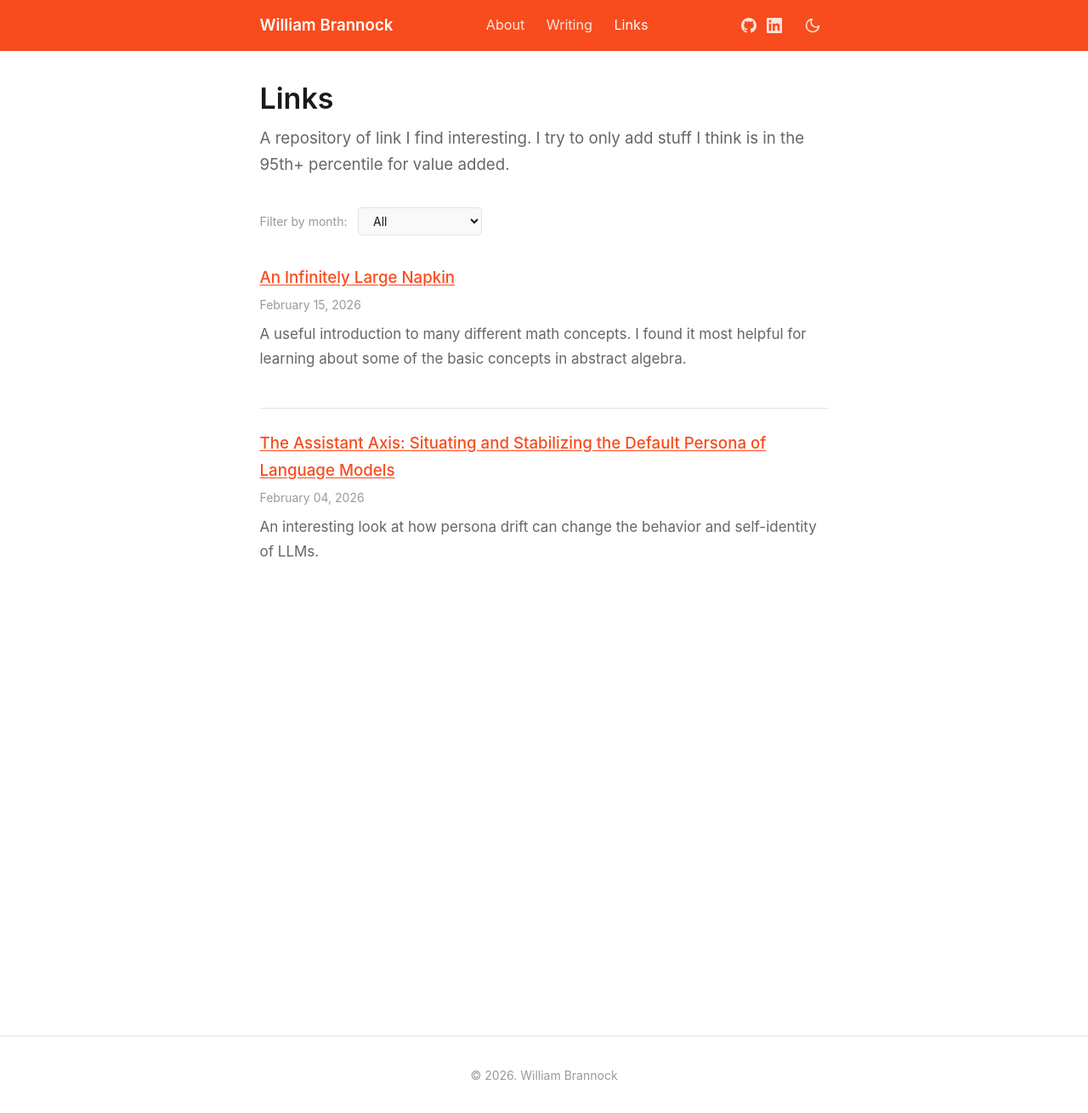
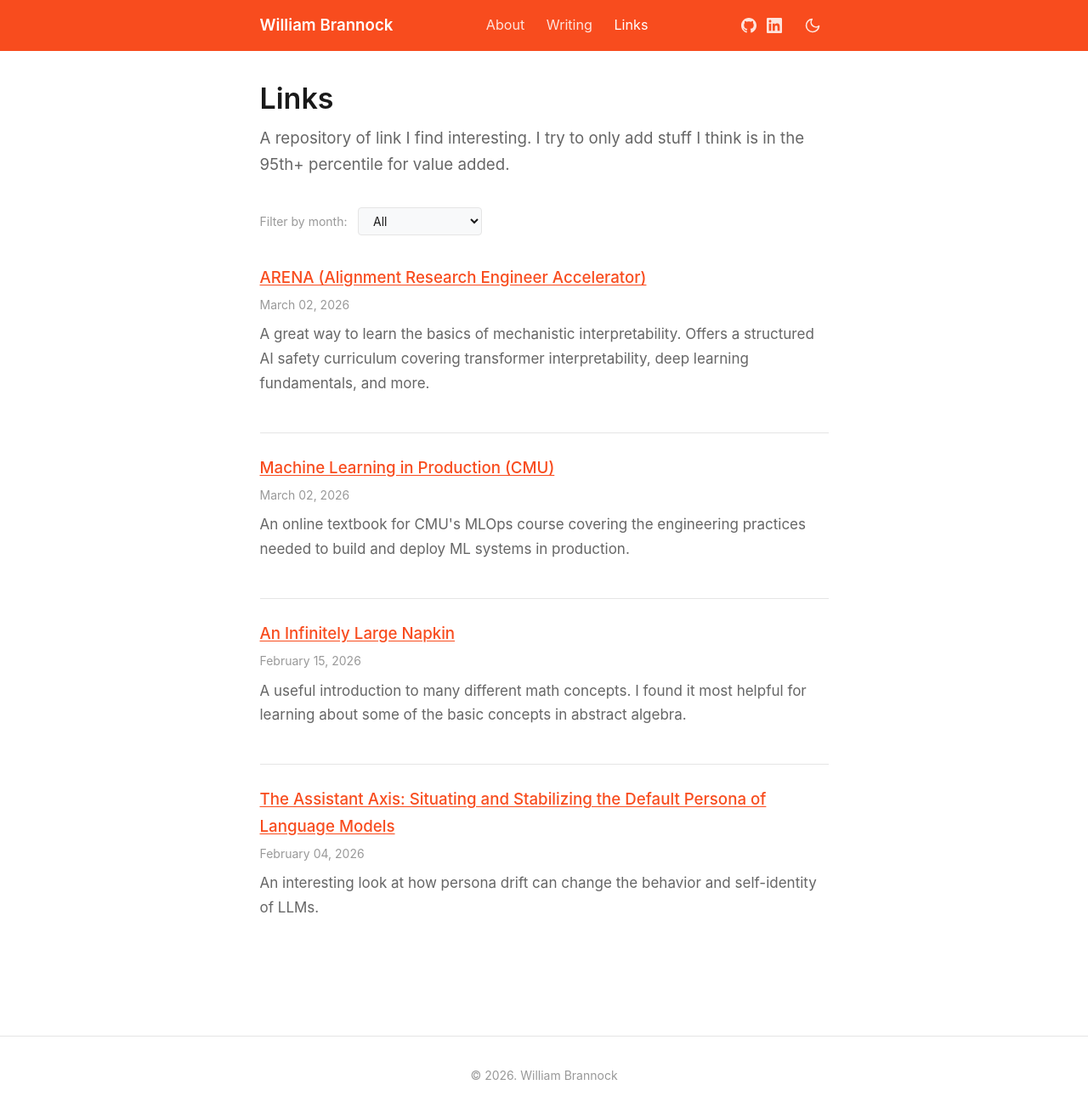
Before and after one commit to wbrannock/wbrannock.github.io, a Jekyll site: the page built from links.md, in a window 1280 px wide and 1329 px high. Shown: the top 1310 px of the window at 85% size. Built offline with Jekyll 4.4.1, drawn with Linux system fonts in a browser that asks for light colours.

Commit message:
updated links

```diff
--- a/_data/links.yml
+++ b/_data/links.yml
@@ -3,6 +3,16 @@
   description: "An interesting look at how persona drift can change the behavior and self-identity of LLMs."
   date: 2026-02-04
 
+- title: "Machine Learning in Production (CMU)"
+  url: "https://mlip-cmu.github.io/book/index.html"
+  description: "An online textbook for CMU's MLOps course covering the engineering practices needed to build and deploy ML systems in production."
+  date: 2026-03-02
+
+- title: "ARENA (Alignment Research Engineer Accelerator)"
+  url: "https://learn.arena.education/"
+  description: "A great way to learn the basics of mechanistic interpretability. Offers a structured AI safety curriculum covering transformer interpretability, deep learning fundamentals, and more."
+  date: 2026-03-02
+
 - title: "An Infinitely Large Napkin"
   url: "https://venhance.github.io/napkin/Napkin.pdf"
   description: "A useful introduction to many different math concepts. I found it most helpful for learning about some of the basic concepts in abstract algebra."
```
